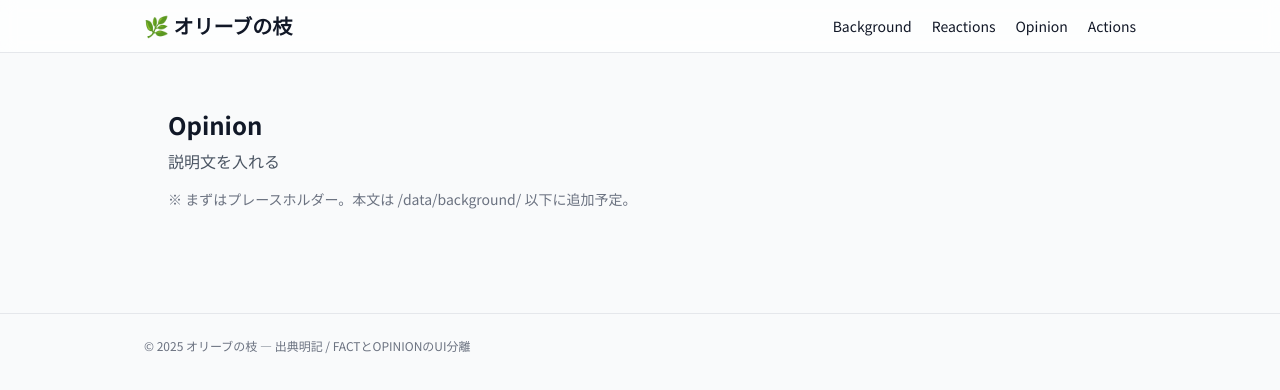
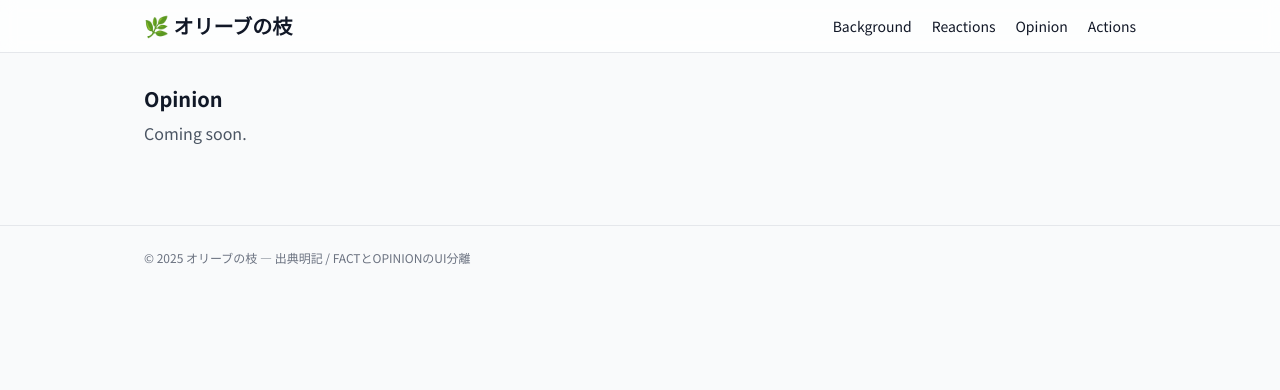
Before and after one commit to Yuki-with-the-mission/peace-from-japan, a Next.js app: page /opinion in a window 1280 px wide. Shown: the top 390 px of the page. Built offline with nearby package versions, Linux system fonts and the light colour scheme.

Commit message:
feat: add placeholder pages for nav routes

```diff
--- a/app/actions/page.tsx
+++ b/app/actions/page.tsx
@@ -1,9 +1 @@
-export default function BackgroundPage() {
-  return (
-    <main className="p-6">
-      <h1 className="text-2xl font-bold">Actions</h1>
-      <p className="mt-2 text-gray-600">説明</p>
-      <p className="mt-4 text-sm text-gray-500">※ まずはプレースホルダー。本文は /data/background/ 以下に追加予定。</p>
-    </main>
-  );
-}
+export default function Page(){return <main><h1 className="text-xl font-bold">Actions</h1><p className="mt-2 text-gray-600">Coming soon.</p></main>}
--- a/app/background/page.tsx
+++ b/app/background/page.tsx
@@ -1,9 +1 @@
-export default function BackgroundPage() {
-  return (
-    <main className="p-6">
-      <h1 className="text-2xl font-bold">Background</h1>
-      <p className="mt-2 text-gray-600">歴史・当事者・国際法の要点（ドラフト v0.1）。</p>
-      <p className="mt-4 text-sm text-gray-500">※ まずはプレースホルダー。本文は /data/background/ 以下に追加予定。</p>
-    </main>
-  );
-}
+export default function Page(){return <main><h1 className="text-xl font-bold">Background</h1><p className="mt-2 text-gray-600">Coming soon.</p></main>}
--- a/app/opinion/page.tsx
+++ b/app/opinion/page.tsx
@@ -1,9 +1 @@
-export default function BackgroundPage() {
-  return (
-    <main className="p-6">
-      <h1 className="text-2xl font-bold">Opinion</h1>
-      <p className="mt-2 text-gray-600">説明文を入れる</p>
-      <p className="mt-4 text-sm text-gray-500">※ まずはプレースホルダー。本文は /data/background/ 以下に追加予定。</p>
-    </main>
-  );
-}
+export default function Page(){return <main><h1 className="text-xl font-bold">Opinion</h1><p className="mt-2 text-gray-600">Coming soon.</p></main>}
--- a/app/reactions/page.tsx
+++ b/app/reactions/page.tsx
@@ -1,9 +1 @@
-export default function BackgroundPage() {
-  return (
-    <main className="p-6">
-      <h1 className="text-2xl font-bold">Reactions</h1>
-      <p className="mt-2 text-gray-600">説明文を入れる</p>
-      <p className="mt-4 text-sm text-gray-500">※ まずはプレースホルダー。本文は /data/background/ 以下に追加予定。</p>
-    </main>
-  );
-}
+export default function Page(){return <main><h1 className="text-xl font-bold">Reactions</h1><p className="mt-2 text-gray-600">Coming soon.</p></main>}
```
